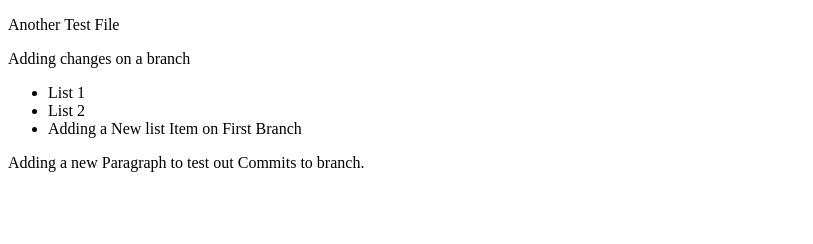
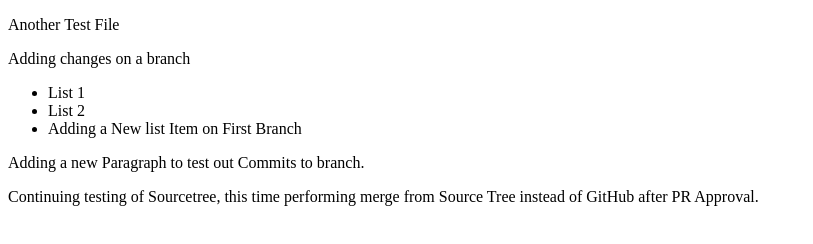
Before and after one commit to malikabhinav/git-tutorial, a plain HTML site: page home.html in a window 1280 px wide. Shown: the whole page, without its empty margins (0-813 px from the left). Drawn offline with Linux system fonts and the light colour scheme.

Commit message:
Usecase to use Sourcetree to perform merge to Master after PR Approval instead of Github.

```diff
--- a/home.html
+++ b/home.html
@@ -16,5 +16,6 @@
         <li>Adding a New list Item on First Branch</li>
     </ul>
     <p>Adding a new Paragraph to test out Commits to branch.</p>
+    <p>Continuing testing of Sourcetree, this time performing merge from Source Tree instead of GitHub after PR Approval.</p>
 </body>
 </html>
```
